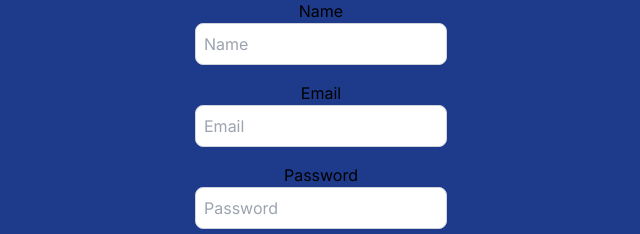
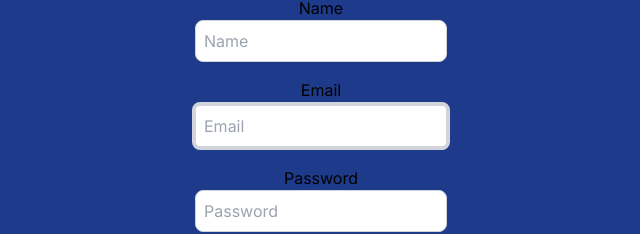
Before and after one commit to ChebbiMohamedLakhdher/myPFE, a Next.js app: page /Signup in a window 1280 px wide. Shown: the part 238-472 px from the top of the page, without its empty margins (319-959 px from the left). Built offline with nearby package versions, Linux system fonts and the light colour scheme.

Commit message:
new files and folders

```diff
--- a/src/app/Signup/page.tsx
+++ b/src/app/Signup/page.tsx
@@ -1,25 +1,26 @@
 "use client";
 import Link from "next/link";
 import React, { useEffect, useState } from "react";
-import {useRouter} from "next/navigation";
+import { useRouter } from "next/navigation"; // Change from "next/navigation" to "next/router"
 import axios from "axios";
 import { toast } from "react-hot-toast";
 
-export default function SignupPage() {
+const SignupPage = () => {
     const router = useRouter();
-    const [error, setError] = useState('');
-    const [user, setUser] = React.useState({
+    const [error, setError] = useState(false); // Changed from string to boolean
+    const [errorMessage, setErrorMessage] = useState('');
+    const [user, setUser] = useState({
         email: "",
         password: "",
         name: "",
     });
-    const [buttonDisabled, setButtonDisabled] = React.useState(true);
-    const [loading, setLoading] = React.useState(false);
+    const [buttonDisabled, setButtonDisabled] = useState(true);
+    const [loading, setLoading] = useState(false);
 
     // Regular expression for email validation
     const emailRegex = /^[^\s@]+@[^\s@]+\.[^\s@]+$/;
 
-    const onSignup = async () => {
+    const handleSignup = async () => {
         try {
             setLoading(true);
             const response = await axios.post("/api/users/signup", user);
@@ -27,8 +28,9 @@ export default function SignupPage() {
             router.push("/login");
         } catch (error:any) {
             console.log("Signup failed", error.message);
-            setError(error.response.data.error);
-            toast.error(error.message);
+            setError(true);
+            setErrorMessage(error.response.data.error);
+            toast.error(error.response.data.error); // Updated to access the error message from response data
         } finally {
             setLoading(false);
         }
@@ -57,14 +59,25 @@ export default function SignupPage() {
                 placeholder="Name"
             />
             <label htmlFor="email">Email</label>
+            <div className="relative">
                 <input
-                className="p-2 border border-gray-300 rounded-lg mb-4 focus:outline-none focus:border-gray-600 text-black"
+                    className={`p-2 border-4 border-gray-300 rounded-lg mb-4 focus:outline-none focus:border-gray-600 text-black ${error ? 'border-red-700' : ''}`}
                     id="email"
                     type="text"
                     value={user.email}
                     onChange={(e) => setUser({ ...user, email: e.target.value })}
                     placeholder="Email"
+                    onBlur={() => setError(false)} // Reset error state when user starts typing in the email field again
                 />
+                {error && (
+                    <div className="absolute top-0 bottom-4 right-0 flex items-center pr-3">
+                        <svg xmlns="http://www.w3.org/2000/svg" className="h-6 w-6 text-red-700 cursor-pointer" viewBox="0 0 20 20" fill="currentColor">
+                            <path fillRule="evenodd" d="M11 14a1 1 0 11-2 0 1 1 0 012 0zM10 2a8 8 0 100 16A8 8 0 0010 2zM9 12a1 1 0 112 0v-5a1 1 0 11-2 0v5z" clipRule="evenodd" />
+                        </svg>
+                        <div className="absolute bg-red-700 text-white rounded-lg p-2 text-sm top-0 left-full ml-2">{errorMessage}</div>
+                    </div>
+                )}
+            </div>
             <label htmlFor="password">Password</label>
             <input
                 className="p-2 border border-gray-300 rounded-lg mb-4 focus:outline-none focus:border-gray-600 text-black"
@@ -75,14 +88,16 @@ export default function SignupPage() {
                 placeholder="Password"
             />
             <button
-                onClick={onSignup}
+                onClick={handleSignup}
                 className={`p-2 border border-gray-300 rounded-lg mb-4 focus:outline-none focus:border-gray-600 ${buttonDisabled ? 'cursor-not-allowed opacity-50' : ''}`}
                 disabled={buttonDisabled}
             >
                 {loading ? "Signing up..." : "Signup"}
             </button>
             <Link href="/login">Visit login page</Link>
-            {error && <p style={{ color: 'black' }}>{error}</p>}
+
         </div>
     );
 }
+
+export default SignupPage;
--- a/src/app/api/users/signup/route.ts
+++ b/src/app/api/users/signup/route.ts
@@ -17,7 +17,7 @@ export async function POST(request: NextRequest){
 
         const user = await User.findOne({email});
         if (user){
-             return NextResponse.json({error: "User already exists"}, {status: 400})
+             return NextResponse.json({error: "Email already used"}, {status: 400})
          }
 
         const salt = await bcryptjs.genSalt(10)
```
Also changed, not shown: src/app/error.png (added). Lines whose indentation alone changed are shown as unchanged.
